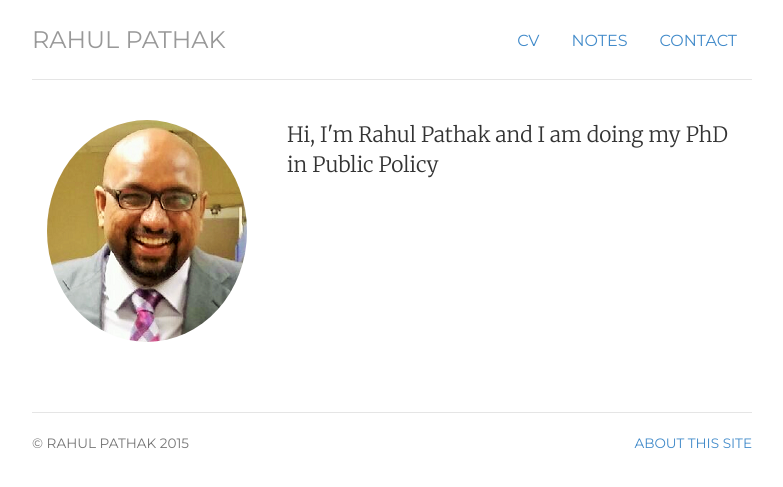
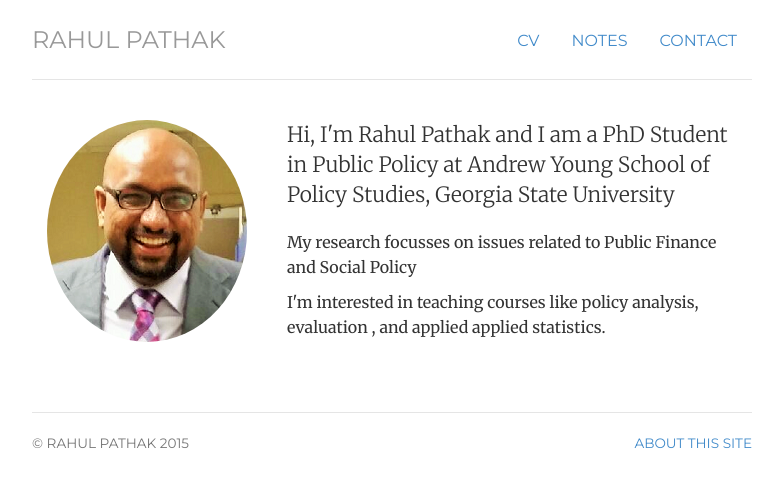
Before and after one commit to pathak-rahul/pathak-rahul.github.io, a Jekyll site: the page built from index.html, in a window 1280 px wide. Shown: the top 487 px of the page, without its empty margins (248-1031 px from the left). Built offline with Jekyll 4.4.1, drawn with Linux system fonts in a browser that asks for light colours.

Commit message:
Update index.html

```diff
--- a/index.html
+++ b/index.html
@@ -12,7 +12,11 @@ description: Rahul Pathak is Doctoral Student at Andrew Young School of Policy S
 	<img  class="img-circle avatar" alt="Rahul Pathak" src="img/rpathak.png">
 	</div>
 	<div itemscope itemtype="http://data-vocabulary.org/Person" class="col-sm-8">
-	<p class="lead">Hi, I'm <span itemprop="name">Rahul Pathak</span> and I am doing my PhD in Public Policy</p>
+	<p class="lead">Hi, I'm <span itemprop="name">Rahul Pathak</span> and I am a PhD Student in Public Policy at Andrew Young School of Policy Studies, Georgia State University</p>
+	<p>My research focusses on issues related to <span itemprop="title">Public Finance and Social Policy</span>
+
+
+	<p>I'm interested in teaching courses like <span itemprop="title">policy analysis, evaluation , and applied applied statistics</span>.
 	</div>
 </div>
 <!-- </div> -->
```
